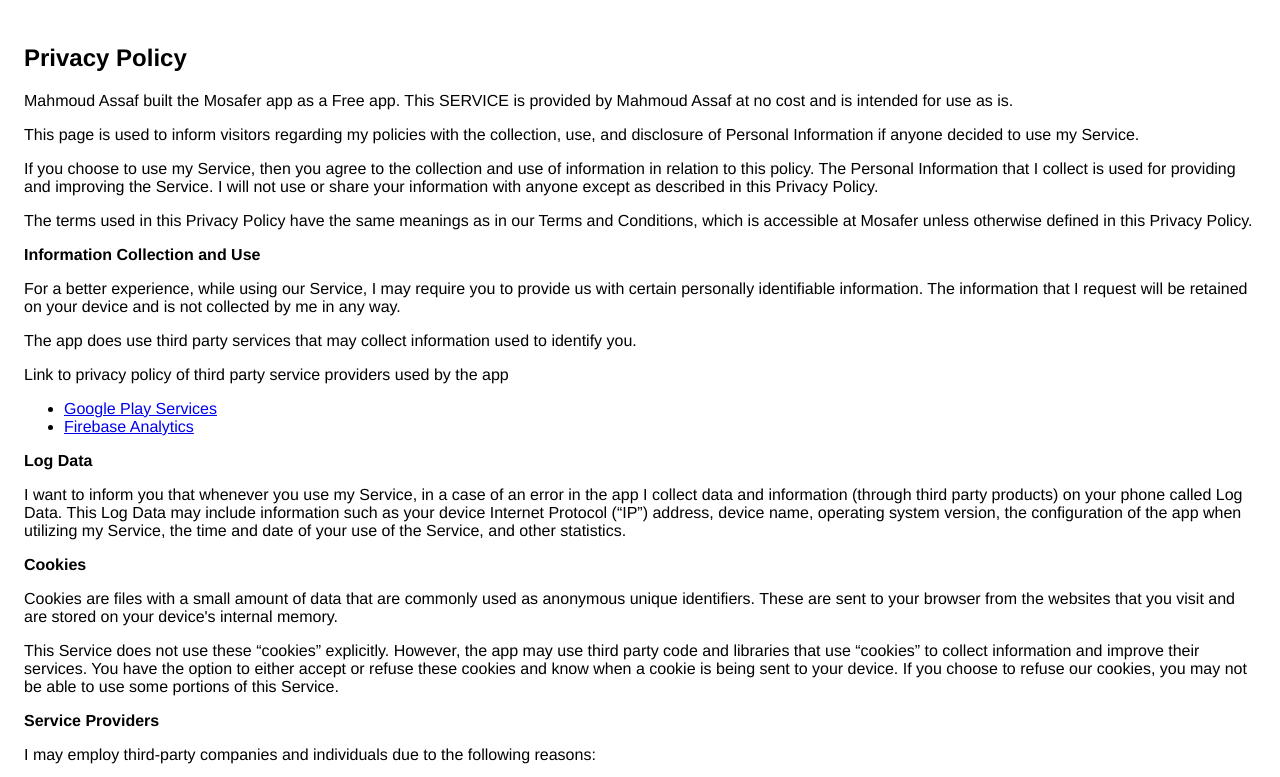
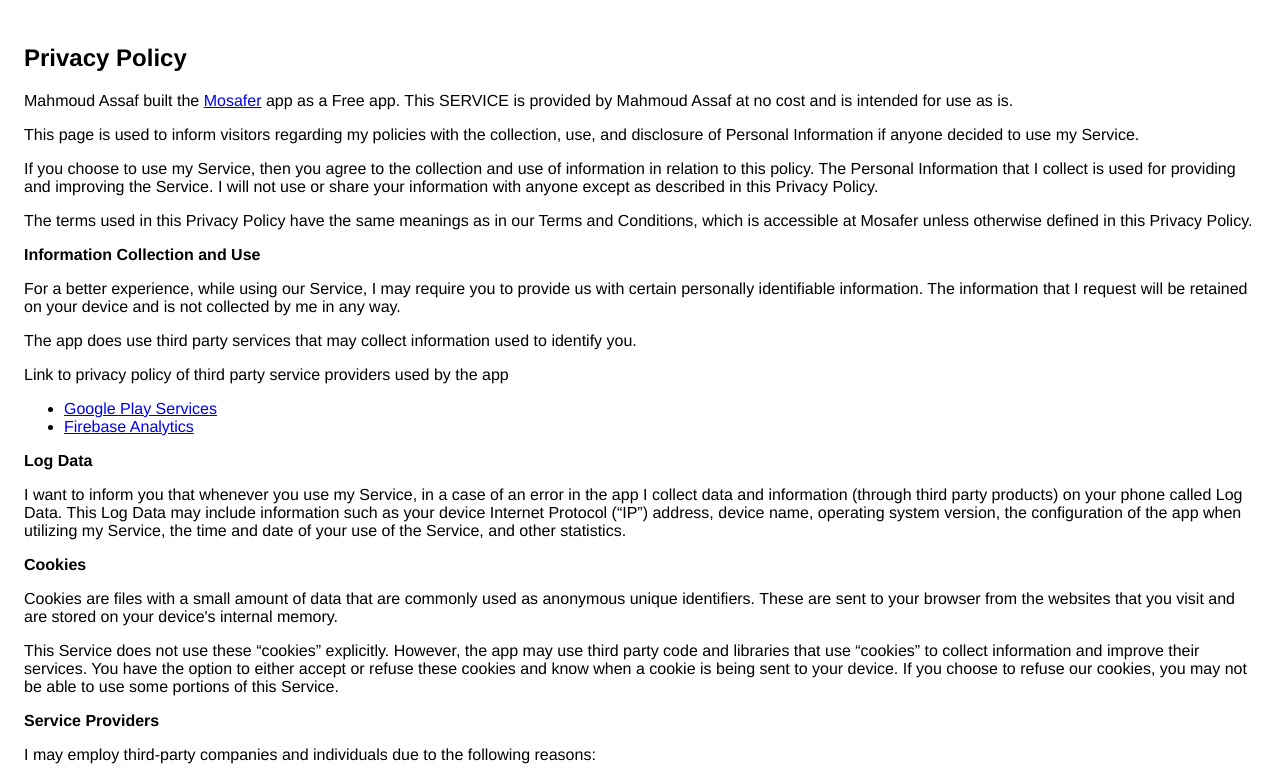
Before and after one commit to mahmoud-assaf/Mosafer, a plain HTML site: page index.html in a window 1280 px wide. Shown: the top 777 px of the page. Drawn offline with Linux system fonts and the light colour scheme.

Commit message:
Update index.html

```diff
--- a/index.html
+++ b/index.html
@@ -7,7 +7,7 @@
       <style> body { font-family: 'Helvetica Neue', Helvetica, Arial, sans-serif; padding:1em; } </style>
     </head>
     <body>
-    <h2>Privacy Policy</h2> <p> Mahmoud Assaf  built the Mosafer  app as a Free app. This SERVICE is provided by
+    <h2>Privacy Policy</h2> <p> Mahmoud Assaf  built the <a href="https://play.google.com/store/apps/details?id=com.mahmoud.mosafer&rdid=com.mahmoud.mosafer">Mosafer</a>  app as a Free app. This SERVICE is provided by
                     Mahmoud Assaf  at no cost and is intended for use as is.
                   </p> <p>This page is used to inform visitors regarding my policies with the collection, use, and disclosure
                     of Personal Information if anyone decided to use my Service.
```
